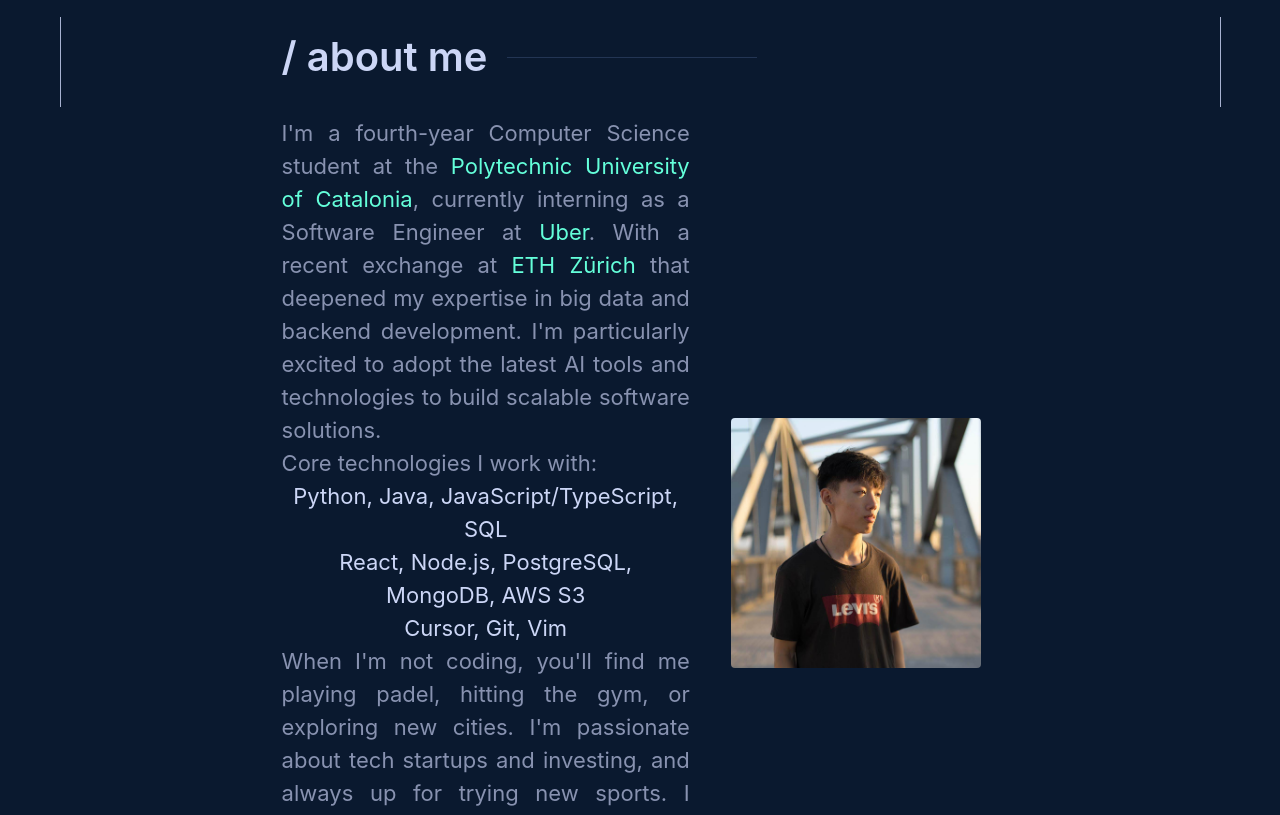
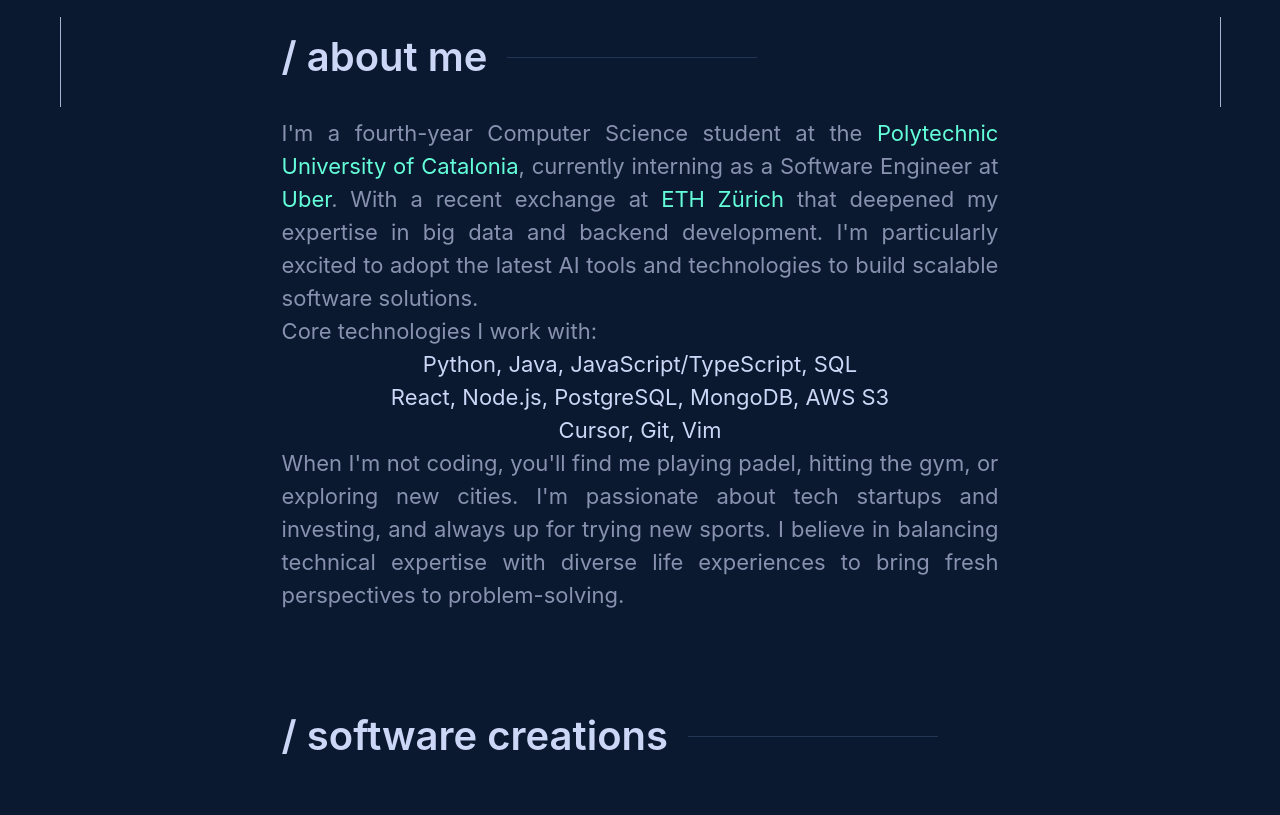
Before and after one commit to jianingxu1/jianingxu1.github.io, a website built with Vite: page index.html in a window 1280 px wide. Shown: the part 693-1508 px from the top of the page. Built offline with nearby package versions, Linux system fonts and the light colour scheme; a web font is replaced by a local one.

Commit message:
Remove personal photo

```diff
--- a/index.html
+++ b/index.html
@@ -61,8 +61,7 @@
       </section>
       <section id="about">
         <h2 class="section-title">/ about me</h2>
-        <div class="row">
-          <div class="col-xl-7">
+          <div>
             <p>
               I'm a fourth-year Computer Science student at the <span class="green">Polytechnic University of Catalonia</span>,
               currently interning as a Software Engineer at <span class="green">Uber</span>. With a recent exchange at
@@ -70,7 +69,7 @@
               I'm particularly excited to adopt the latest AI tools and technologies to build scalable software solutions.
             </p>
             <p>Core technologies I work with:</p>
-            <ul class="about-technologies text-center list-unstyled">
+            <ul class="about-technologies">
               <li>Python, Java, JavaScript/TypeScript, SQL</li>
               <li>React, Node.js, PostgreSQL, MongoDB, AWS S3</li>
               <li>Cursor, Git, Vim</li>
@@ -81,10 +80,6 @@
               I believe in balancing technical expertise with diverse life experiences to bring fresh perspectives to problem-solving.
             </p>
           </div>
-          <div class="about-portrait-wrapper col-xl">
-            <img class="about-portrait" src="./img/portrait.jpg" alt="a portrait of Jianing Xu" />
-          </div>
-        </div>
       </section>
       <section id="projects">
         <h2 class="section-title">/ software creations</h2>
```
Also changed, not shown: img/portrait.jpg (deleted).
